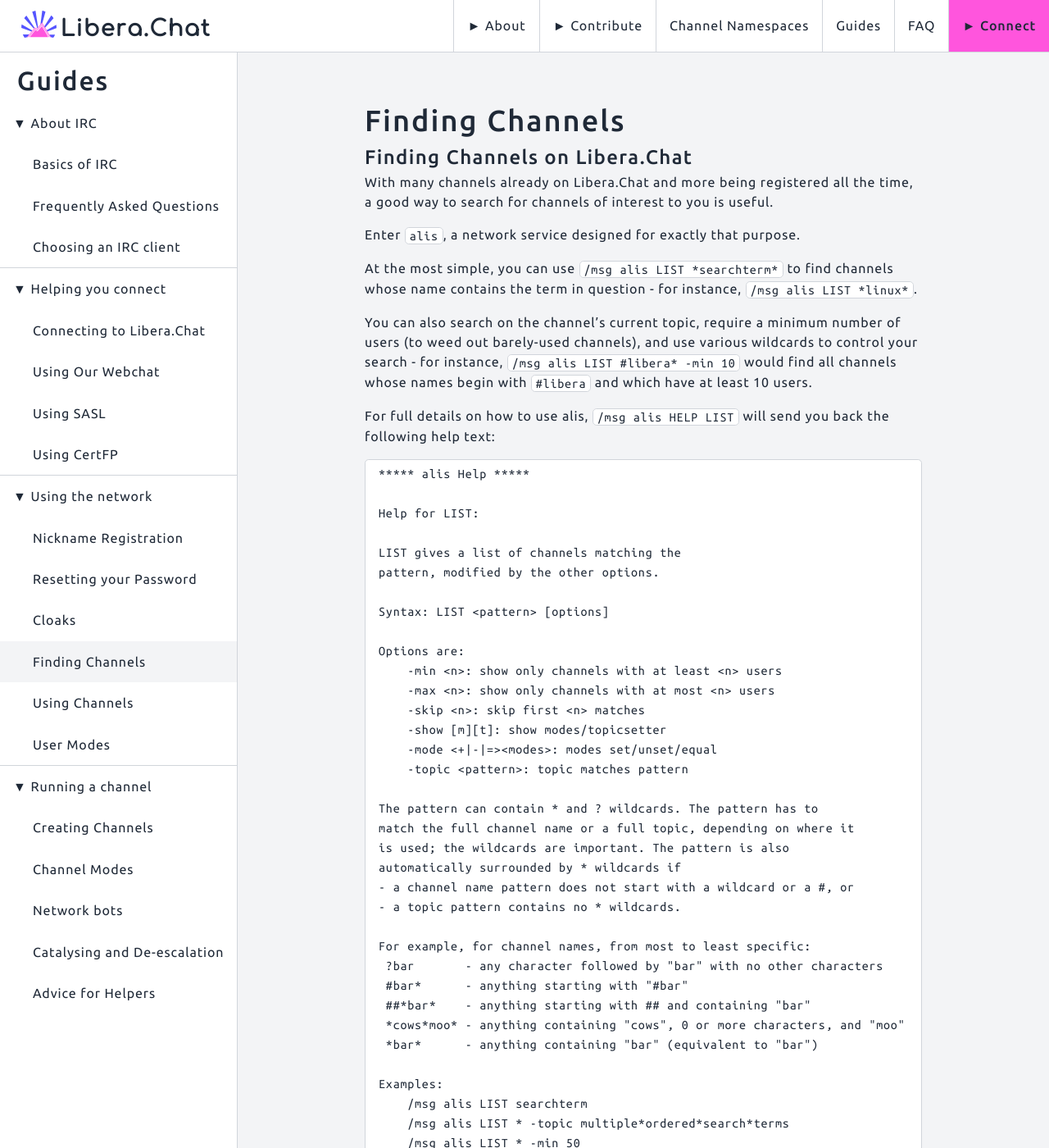
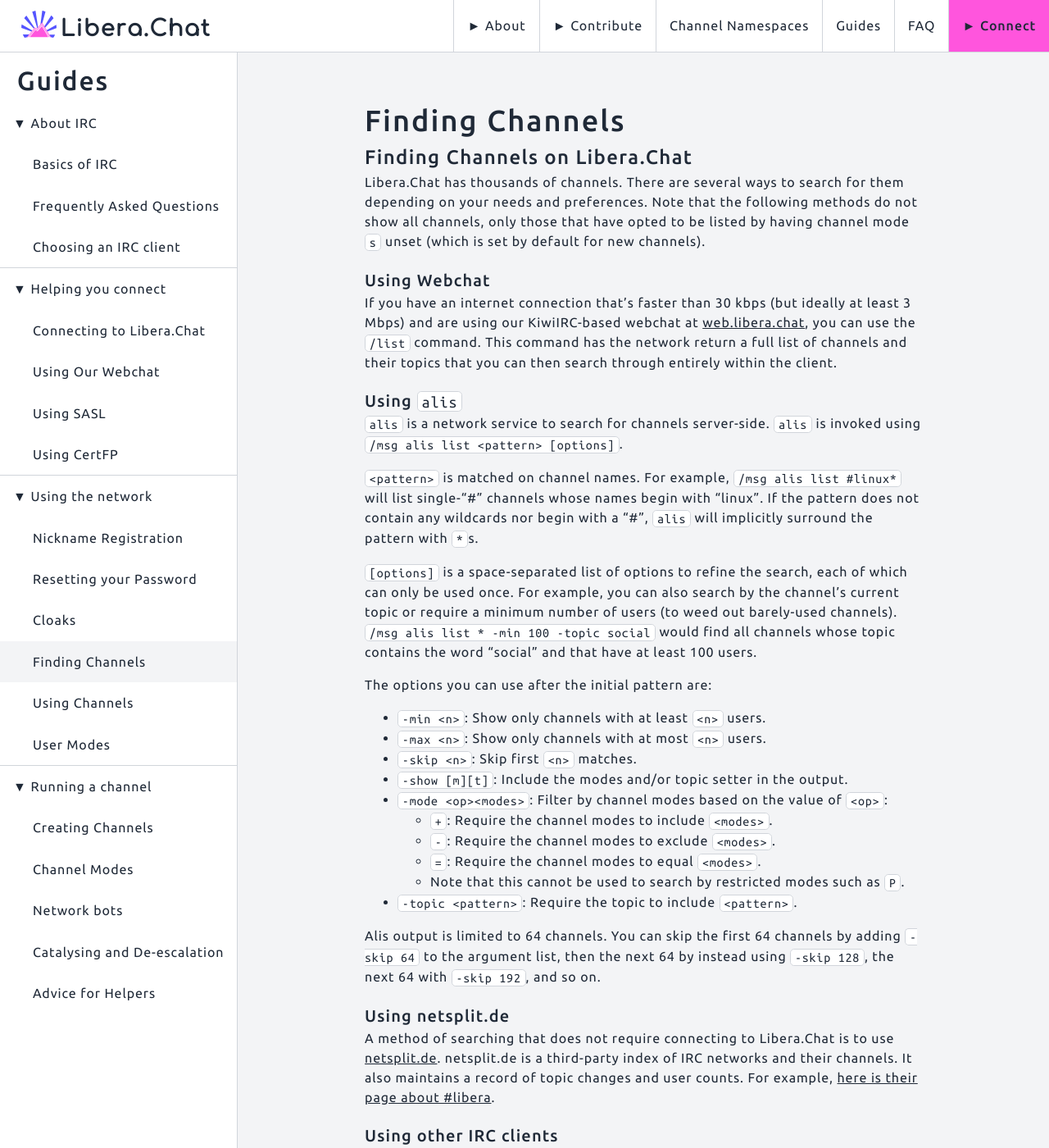
Before and after one commit to Libera-Chat/libera-chat.github.io, a Jekyll site: the page built from content/_guides/findingchannels.md, in a window 1280 px wide and 1400 px high. Shown: the whole window at 82% size. Built offline with Jekyll 4.4.1, drawn with Linux system fonts in a browser that asks for light colours; some of the changed text lies outside the part shown.

Commit message:
Rewrite findingchannels.md

````diff
--- a/content/_guides/findingchannels.md
+++ b/content/_guides/findingchannels.md
@@ -1,72 +1,77 @@
 ---
 title: Finding Channels
 category: using
-credits: web7
 weight: 40
 ---
 
 ## Finding Channels on Libera.Chat
 
-With many channels already on Libera.Chat and more being registered all the
-time, a good way to search for channels of interest to you is useful.
+Libera.Chat has thousands of channels. There are several ways to
+search for them depending on your needs and preferences.
+Note that the following methods do not show all channels,
+only those that have opted to be listed by having channel mode `s` unset
+(which is set by default for new channels).
 
-Enter `alis`, a network service designed for exactly that purpose.
+### Using Webchat
 
-At the most simple, you can use `/msg alis LIST *searchterm*` to find channels
-whose name contains the term in question - for instance,
-`/msg alis LIST *linux*`.
+If you have an internet connection that's faster than 30 kbps
+(but ideally at least 3 Mbps) and are using our KiwiIRC-based webchat at
+[web.libera.chat](https://web.libera.chat), you can use the `/list` command.
+This command has the network return a full list of channels and their
+topics that you can then search through entirely within the client.
 
-You can also search on the channel's current topic, require a minimum number of
-users (to weed out barely-used channels), and use various wildcards to control
-your search - for instance, `/msg alis LIST #libera* -min 10` would find all
-channels whose names begin with `#libera` and which have at least 10 users.
+### Using `alis`
 
-For full details on how to use alis, `/msg alis HELP LIST` will send you back
-the following help text:
+`alis` is a network service to search for channels server-side.
+`alis` is invoked using `/msg alis list <pattern> [options]`.
 
-```irc
-***** alis Help *****
+`<pattern>` is matched on channel names.
+For example, `/msg alis list #linux*` will list single-"#" channels whose
+names begin with "linux". If the pattern does not contain any wildcards
+nor begin with a "#", `alis` will implicitly surround the pattern with `*`s.
 
-Help for LIST:
+`[options]` is a space-separated list of options to refine the search,
+each of which can only be used once.
+For example, you can also search by the channel's current topic or
+require a minimum number of users (to weed out barely-used channels).
+`/msg alis list * -min 100 -topic social` would find all channels whose
+topic contains the word "social" and that have at least 100 users.
 
-LIST gives a list of channels matching the
-pattern, modified by the other options.
+The options you can use after the initial pattern are:
+- `-min <n>`: Show only channels with at least `<n>` users.
+- `-max <n>`: Show only channels with at most `<n>` users.
+- `-skip <n>`: Skip first `<n>` matches.
+- `-show [m][t]`: Include the modes and/or topic setter in the output.
+- `-mode <op><modes>`: Filter by channel modes based on the value of `<op>`:
+  - `+`: Require the channel modes to include `<modes>`.
+  - `-`: Require the channel modes to exclude `<modes>`.
+  - `=`: Require the channel modes to equal `<modes>`.
+  - Note that this cannot be used to search by restricted modes such as `P`.
+- `-topic <pattern>`: Require the topic to include `<pattern>`.
 
-Syntax: LIST <pattern> [options]
+Alis output is limited to 64 channels. You can skip the first 64 channels by
+adding `-skip 64` to the argument list, then the next 64 by instead using
+`-skip 128`, the next 64 with `-skip 192`, and so on.
 
-Options are:
-    -min <n>: show only channels with at least <n> users
-    -max <n>: show only channels with at most <n> users
-    -skip <n>: skip first <n> matches
-    -show [m][t]: show modes/topicsetter
-    -mode <+|-|=><modes>: modes set/unset/equal
-    -topic <pattern>: topic matches pattern
+### Using netsplit.de
 
-The pattern can contain * and ? wildcards. The pattern has to
-match the full channel name or a full topic, depending on where it
-is used; the wildcards are important. The pattern is also
-automatically surrounded by * wildcards if
-- a channel name pattern does not start with a wildcard or a #, or
-- a topic pattern contains no * wildcards.
+A method of searching that does not require connecting to Libera.Chat is to
+use [netsplit.de](https://netsplit.de/channels/?net=libera.chat).
+netsplit.de is a third-party index of IRC networks and their channels.
+It also maintains a record of topic changes and user counts.
+For example, [here is their page about #libera][0].
 
-For example, for channel names, from most to least specific:
- ?bar       - any character followed by "bar" with no other characters
- #bar*      - anything starting with "#bar"
- ##*bar*    - anything starting with ## and containing "bar"
- *cows*moo* - anything containing "cows", 0 or more characters, and "moo"
- *bar*      - anything containing "bar" (equivalent to "bar")
+[0]: https://netsplit.de/channels/details.php?room=%23libera&net=Libera.Chat
 
-Examples:
-    /msg alis LIST searchterm
-    /msg alis LIST * -topic multiple*ordered*search*terms
-    /msg alis LIST * -min 50
-    /msg alis LIST #foo*
-    /msg alis LIST #foo* -mode =n
-    /msg alis LIST *freetopic* -mode -t -show mt
-    /msg alis LIST ##nocolors* -mode +c -show t
+### Using other IRC clients
 
-***** End of Help *****
-```
+`LIST` is a standard IRC command and most clients allow you to use it by
+typing `/list`. How they present the output from `LIST` will vary;
+many will just dump the output in the server messages buffer.
 
-An alternative method to search is to do so via the web, using
-[netsplit.de](https://netsplit.de/channels/?net=libera.chat).
+How long it takes to fully display the output from `/list`
+depends on the speed of your internet connection.
+As with webchat, 3Mbps or faster is recommended.
+A common myth is that you can instantly disconnect yourself using `/list`
+due to your client not keeping up with the output;
+this is true for some IRC server software but is not the case on Libera.
````
